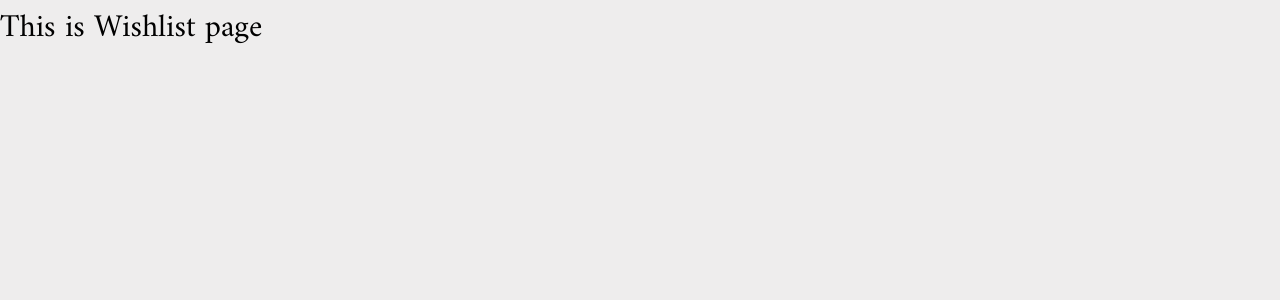
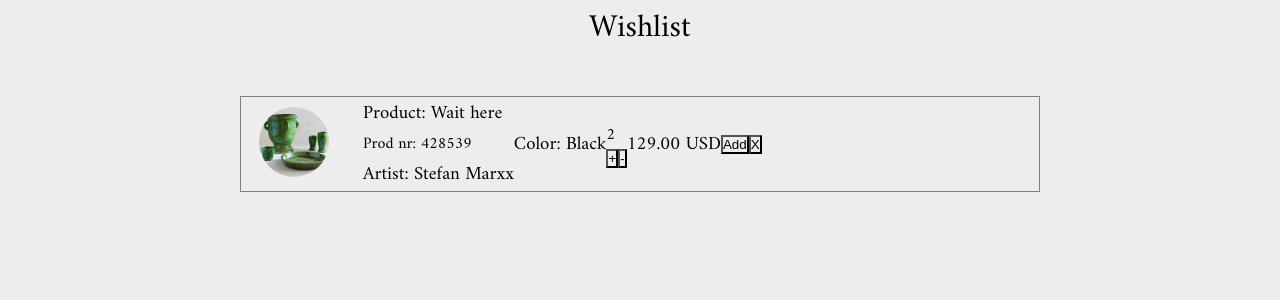
Before and after one commit to rawisha/rawisha.github.io, a React (Create React App) app: page /wishlist in a window 1280 px wide. Shown: the top 300 px of the page. Built offline with nearby package versions, Linux system fonts and the light colour scheme.

Commit message:
Co-authored-by: davidobrant <davidobrant@users.noreply.github.com> Co-authored-by: Philip Jansson <Gitphil93@users.noreply.github.com>

```diff
--- a/src/Components/Footer.js
+++ b/src/Components/Footer.js
@@ -21,24 +21,24 @@ export default function Footer() {
 
             <div className='linkContainer'>
                 <ul>
-                    <li><a href="#"><h3>Home</h3></a></li>
-                    <li><a href="#"><h3>Experince</h3></a></li>
-                    <li><a href="#"><h3>News</h3></a></li>
-                    <li><a href="#"><h3>About Us</h3></a></li>
-                    <li><a href="#"><h3>Jobs</h3></a></li>
-                    <li><a href="#"><h3>Contact</h3></a></li>
+                    <li><a href="https://google.com"><h3>Home</h3></a></li>
+                    <li><a href="https://google.com"><h3>Experince</h3></a></li>
+                    <li><a href="https://google.com"><h3>News</h3></a></li>
+                    <li><a href="https://google.com"><h3>About Us</h3></a></li>
+                    <li><a href="https://google.com"><h3>Jobs</h3></a></li>
+                    <li><a href="https://google.com"><h3>Contact</h3></a></li>
                 </ul>
             </div>
             <div className='socialsContainer'>
                 <ul>
-                    <li><i class="fa-brands fa-facebook-f"></i></li>
-                    <li><i class="fa-brands fa-twitter"></i></li>
-                    <li><i class="fa-brands fa-instagram"></i></li>
+                    <li><i className="fa-brands fa-facebook-f"></i></li>
+                    <li><i className="fa-brands fa-twitter"></i></li>
+                    <li><i className="fa-brands fa-instagram"></i></li>
                 </ul>
 
             </div>
             <div className='copyright'>
-                <h4><i class="fa-regular fa-copyright"></i> Copyright 2022 - Artzy</h4>
+                <h4><i className="fa-regular fa-copyright"></i> Copyright 2022 - Artzy</h4>
             </div>
         </div>
     )
--- a/src/Components/Navbar.js
+++ b/src/Components/Navbar.js
@@ -33,12 +33,12 @@ export default function Navbar() {
                 <div className='inputWrapper'>
 
                     <input className='inputField' type="text" placeholder='Sök efter Product eller Artist' />
-                    {/*<div><i class="fa-light fa-magnifying-glass"></i></div>*/}
+                    {/*<div><i className="fa-light fa-magnifying-glass"></i></div>*/}
                 </div>
                 <div className='customerWrapper'>
-                    <h1 id='styleSettings'><a href='/wishlist'>Wishlist</a> <i class="fa-solid fa-heart"></i></h1>
-                    <h1 id='styleSettings'><a href='/cart'>Cart</a> <i class="fa-solid fa-cart-shopping"></i></h1>
-                    <h1 id='styleSettings'><a href='/signin'>Sign In</a> <i class="fa-solid fa-user"></i></h1>
+                    <h1 id='styleSettings'><a href='/wishlist'>Wishlist</a> <i className="fa-solid fa-heart"></i></h1>
+                    <h1 id='styleSettings'><a href='/cart'>Cart</a> <i className="fa-solid fa-cart-shopping"></i></h1>
+                    <h1 id='styleSettings'><a href='/signin'>Sign In</a> <i className="fa-solid fa-user"></i></h1>
                 </div>
             </div>
 
--- a/src/pages/Login.js
+++ b/src/pages/Login.js
@@ -15,6 +15,7 @@ export default function Login() {
         <button><h2>Login</h2></button>
         <p>Not a Member? </p><a>Sign Up!</a>
         </div>
+        <div className='borderSolidLine'></div>
         <Footer />
     </div>
   )
--- a/src/pages/Wishlist.js
+++ b/src/pages/Wishlist.js
@@ -1,9 +1,42 @@
 import React from 'react'
+import "../styles/Wishlist.css"
+
+import bild from "../assets/bild.jpg"
 
 export default function Wishlist() {
   return (
-    <div>
-        <h1>This is Wishlist page</h1>
+    <div className='wishlistContainer'>
+
+        <h1>Wishlist</h1>
+
+        <div className='wishlistProductWrapper'>
+
+          <div>
+            <img id='thumbnail' src={bild} alt="product "></img>
+          </div>
+          <div>
+            <h3>Product: Wait here</h3>
+            <p>Prod nr: 428539</p>
+            <h3>Artist: Stefan Marxx</h3>
+          </div>
+          <div>
+            <h3>Color: Black</h3>
+          </div>
+          <div>
+            <p>2</p>
+            <button>+</button>
+            <button>-</button>
+          </div>
+          <div>
+            <h3>129.00 USD</h3>
+          </div>
+          <div>
+            <button>Add</button>
+          </div>
+          <div>
+            <button>X</button>
+          </div>
+        </div>
     </div>
   )
 }
--- /dev/null
+++ b/src/styles/Wishlist.css
@@ -0,0 +1,29 @@
+* {
+    margin: 0;
+    padding: 0;
+}
+
+.wishlistContainer {
+    display: flex;
+    justify-content: center;
+    flex-direction: column;
+    align-items: center;
+}
+
+.wishlistProductWrapper {
+    display: flex;
+    flex-direction: row;
+    align-items: center;
+    text-align: left;
+    margin-top: 40px;
+    border: solid 1px grey;
+    width: 800px;
+}
+
+#thumbnail {
+    width: 70px;
+    height: 70px;
+    border-radius: 50%;
+    margin-left: 18px;
+    margin-right: 34px;
+}
```
Also changed, not shown: src/styles/Login.css (line endings or trailing spaces).
